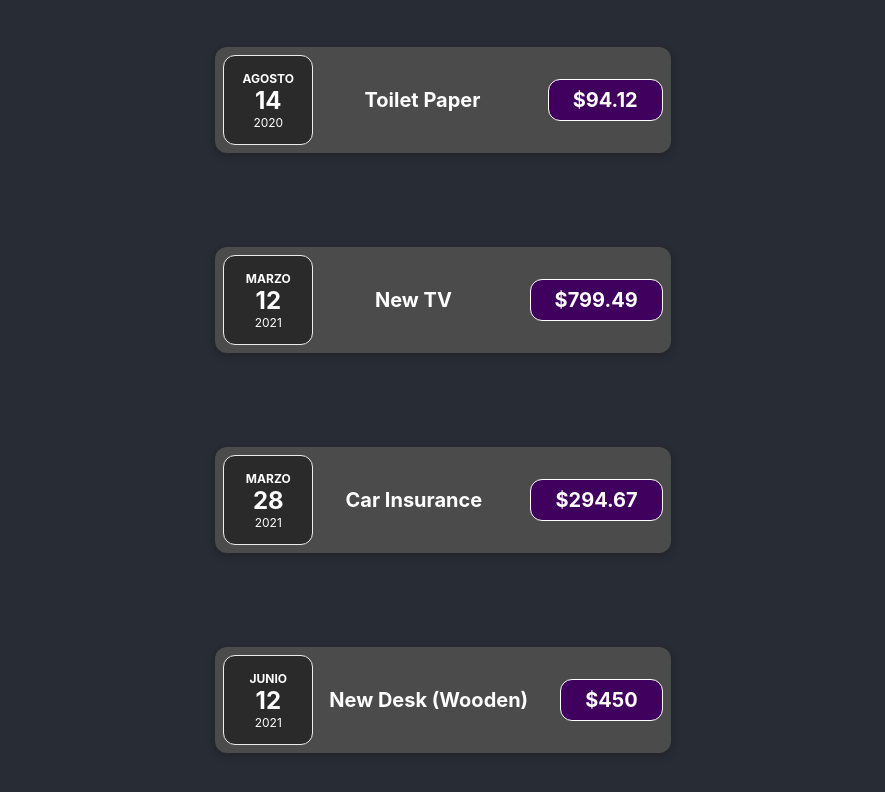
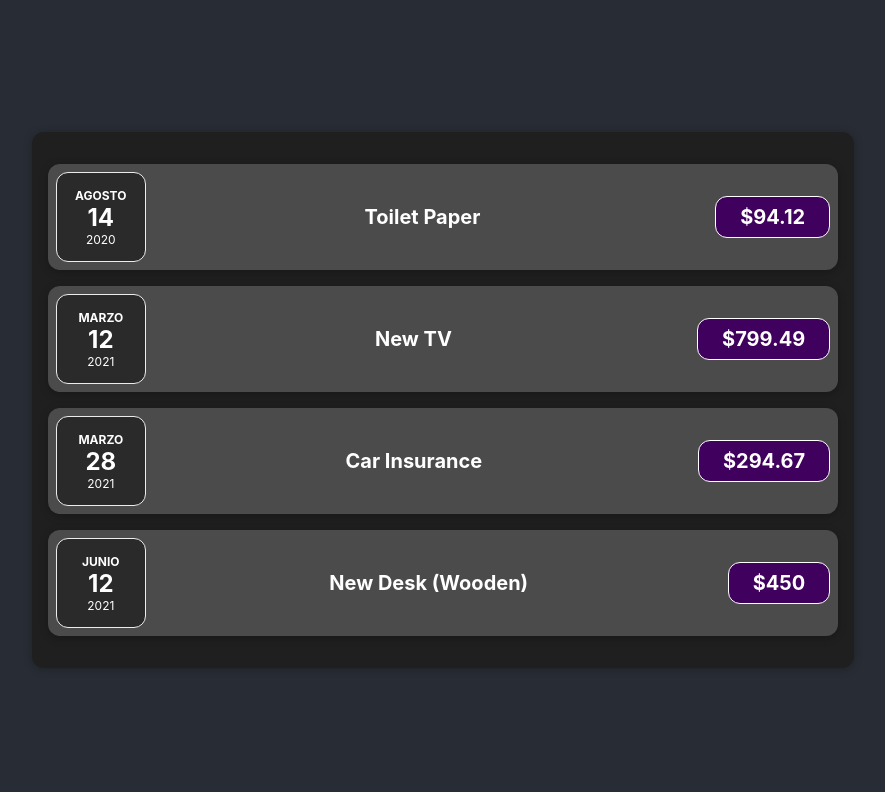
Before and after one commit to hathus/complete-react-app, a React (Create React App) app: page / in a window 1280 px wide. Shown: the top 792 px of the page, without its empty margins (197-1082 px from the left). Built offline with nearby package versions, Linux system fonts and the light colour scheme.

Commit message:
Add Expenses js and css

```diff
--- a/src/App.js
+++ b/src/App.js
@@ -1,4 +1,5 @@
-import ExpenseItem from "./components/ExpenseItem";
+//import ExpenseItem from "./components/ExpenseItem";
+import Expenses from "./components/Expenses";
 import "./App.css";
 
 function App() {
@@ -31,26 +32,7 @@ function App() {
   return (
     <div className="App">
       <header className="App-header">
-        <ExpenseItem
-          title={expenses[0].title}
-          amount={expenses[0].amount}
-          date={expenses[0].date}
-        />
-        <ExpenseItem
-          title={expenses[1].title}
-          amount={expenses[1].amount}
-          date={expenses[1].date}
-        />
-        <ExpenseItem
-          title={expenses[2].title}
-          amount={expenses[2].amount}
-          date={expenses[2].date}
-        />
-        <ExpenseItem
-          title={expenses[3].title}
-          amount={expenses[3].amount}
-          date={expenses[3].date}
-        />
+        <Expenses expenses={expenses} />
       </header>
     </div>
   );
--- /dev/null
+++ b/src/components/Expenses.css
@@ -0,0 +1,9 @@
+.expenses {
+  padding: 1rem;
+  background-color: rgb(31, 31, 31);
+  margin: 2rem auto;
+  width: 50rem;
+  max-width: 95%;
+  border-radius: 12px;
+  box-shadow: 0 1px 8px rgba(0, 0, 0, 0.25);
+}
--- /dev/null
+++ b/src/components/Expenses.js
@@ -0,0 +1,33 @@
+import ExpenseItem from "./ExpenseItem";
+import "./Expenses.css";
+
+function Expenses(props) {
+  const expenses = props.expenses;
+
+  return (
+    <div className='expenses'>
+      <ExpenseItem
+        title={expenses[0].title}
+        amount={expenses[0].amount}
+        date={expenses[0].date}
+      />
+      <ExpenseItem
+        title={expenses[1].title}
+        amount={expenses[1].amount}
+        date={expenses[1].date}
+      />
+      <ExpenseItem
+        title={expenses[2].title}
+        amount={expenses[2].amount}
+        date={expenses[2].date}
+      />
+      <ExpenseItem
+        title={expenses[3].title}
+        amount={expenses[3].amount}
+        date={expenses[3].date}
+      />
+    </div>
+  );
+}
+
+export default Expenses;
```
